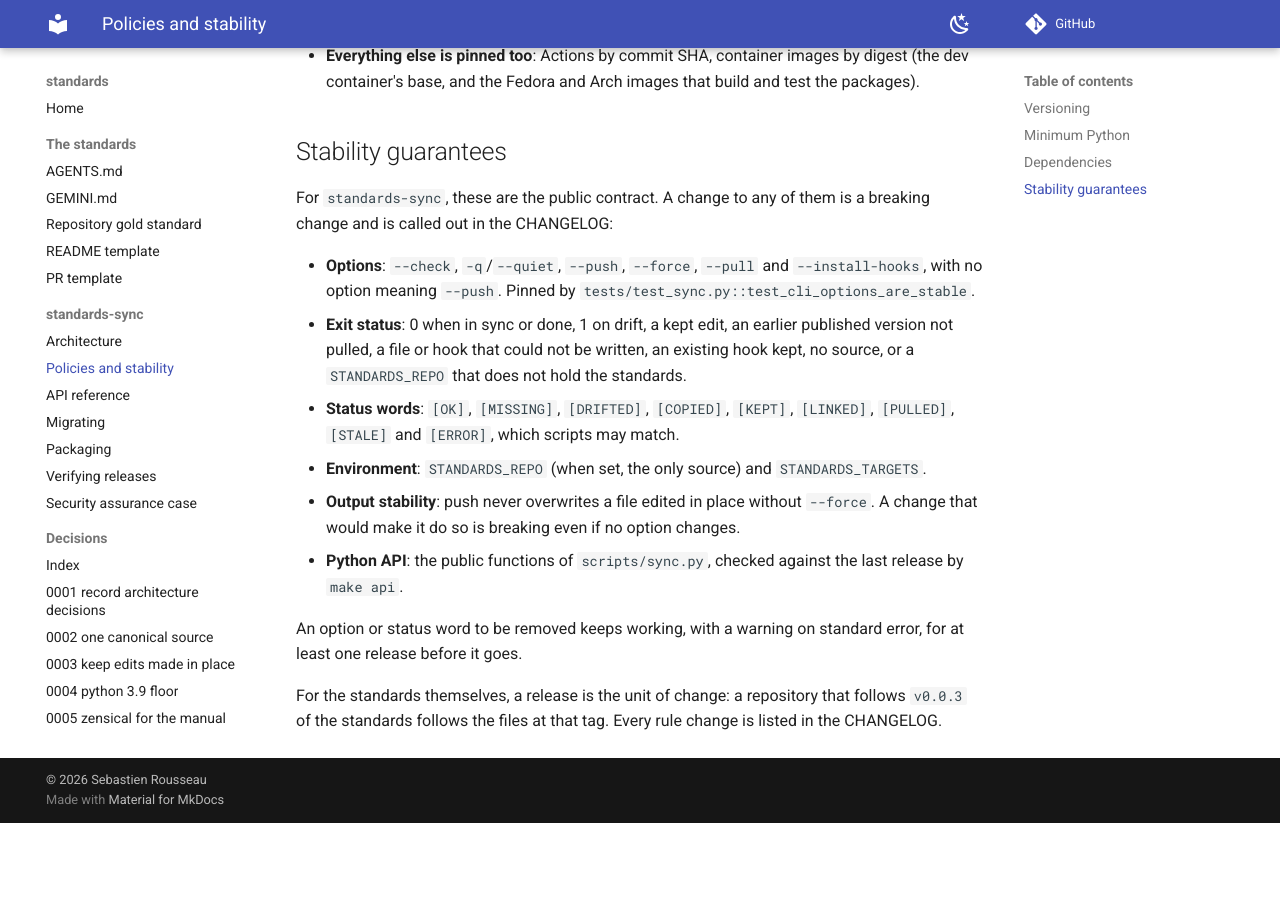
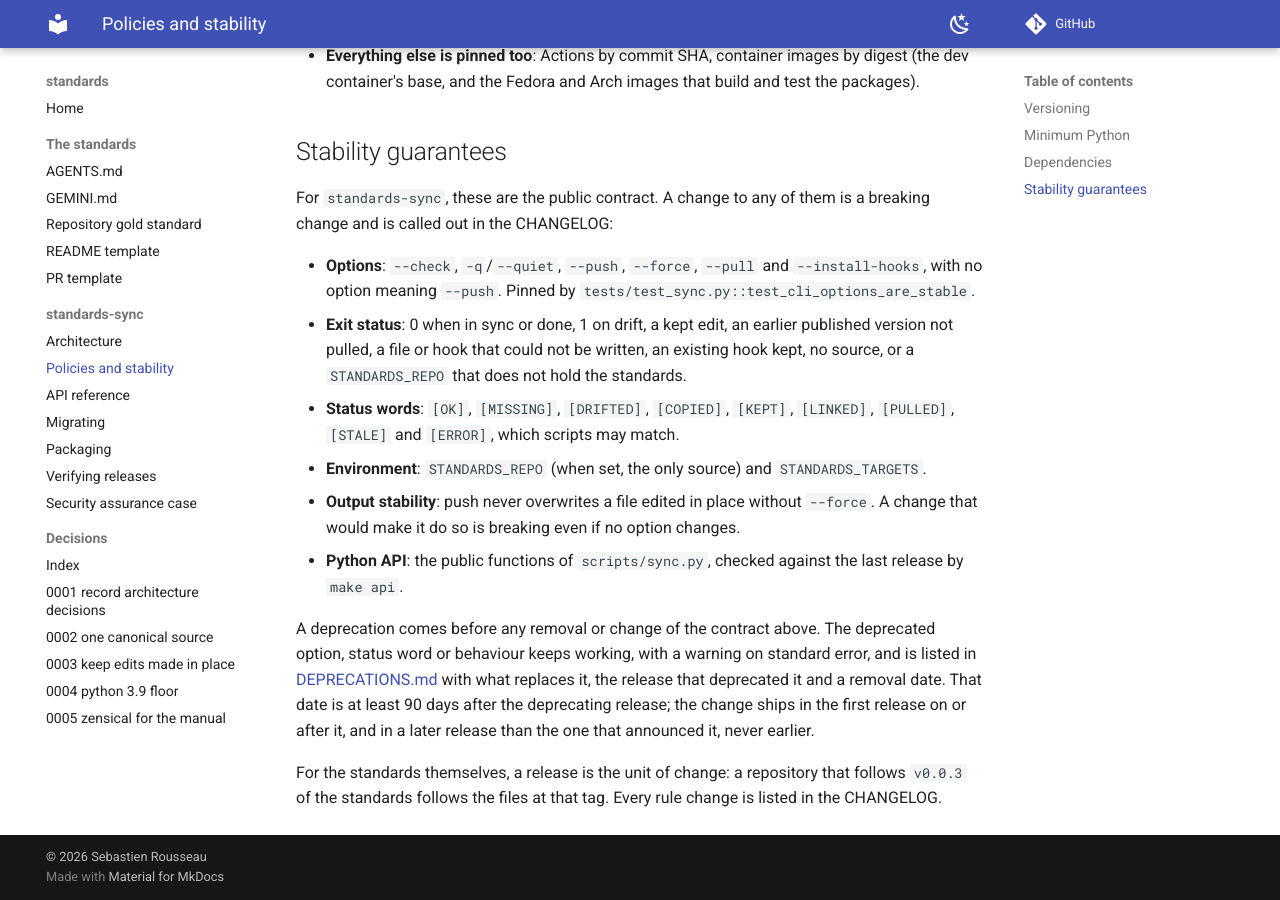
Before and after one commit to sebastienrousseau/standards, an MkDocs documentation site: the page built from docs/POLICIES.md, in a window 1280 px wide and 900 px high, scrolled down 1389 px. Built offline with MkDocs 1.6.1 and Material for MkDocs 9.7.7, drawn with Linux system fonts in a browser that asks for light colours; comment, search, counter and statistics services are not loaded; before the commit the page ends 2212 px from its top, so only the background shows below that.

Commit message:
docs: date every deprecation
The policy said a removed option warns for "at least one release",
which on a project that releases several times a day is no notice at
all. A deprecation is now listed in DEPRECATIONS.md with its
replacement, the release that deprecated it and a removal date at least
90 days later, shipping in a later release than the one that announced
it. The pattern is AG-UI's DEPRECATIONS.md, where every shim has an
expiry date. The two option combinations that warn since 0.0.14 are its
first entries, becoming errors no earlier than 2027-02-23.

Assisted-by: Claude Code:claude-opus-5-5
Signed-off-by: Sebastien Rousseau <sebastienrousseau@users.noreply.github.com>

```diff
--- a/docs/POLICIES.md
+++ b/docs/POLICIES.md
@@ -78,8 +78,14 @@ them is a breaking change and is called out in the CHANGELOG:
 - **Python API**: the public functions of `scripts/sync.py`, checked
   against the last release by `make api`.
 
-An option or status word to be removed keeps working, with a warning on
-standard error, for at least one release before it goes.
+A deprecation comes before any removal or change of the contract above.
+The deprecated option, status word or behaviour keeps working, with a
+warning on standard error, and is listed in
+[DEPRECATIONS.md](https://github.com/sebastienrousseau/standards/blob/main/DEPRECATIONS.md)
+with what replaces it, the release that deprecated it and a removal date.
+That date is at least 90 days after the deprecating release; the change
+ships in the first release on or after it, and in a later release than
+the one that announced it, never earlier.
 
 For the standards themselves, a release is the unit of change: a
 repository that follows `v0.0.3` of the standards follows the files at
```
Also changed, not shown: DEPRECATIONS.md (added, +14 -0 lines).
